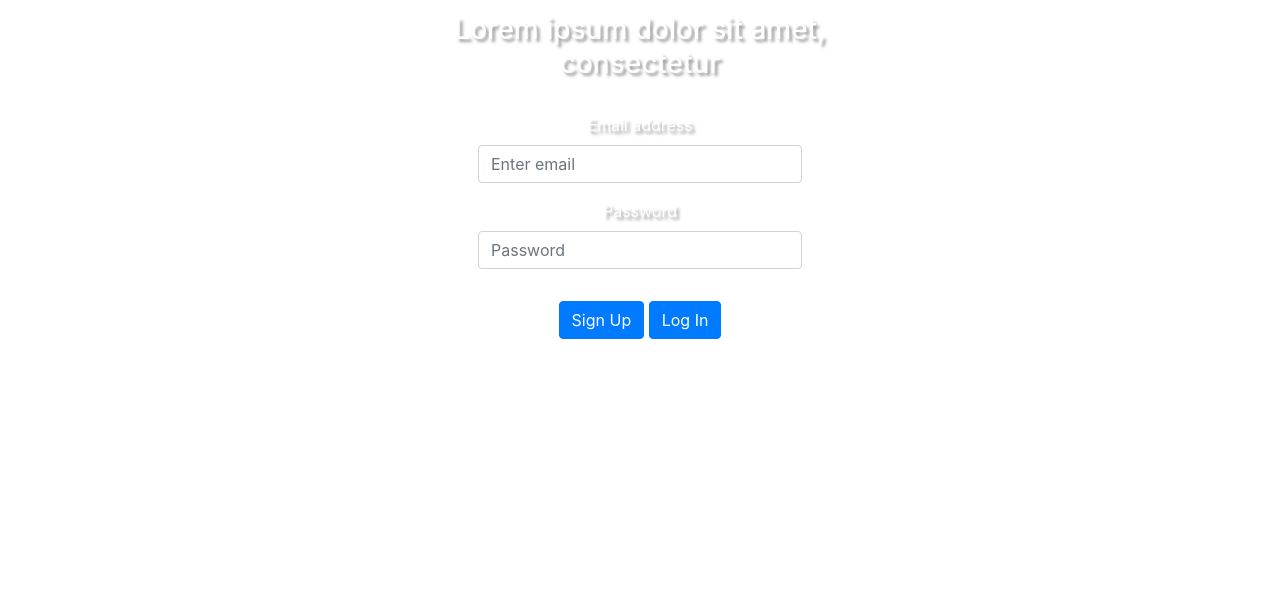
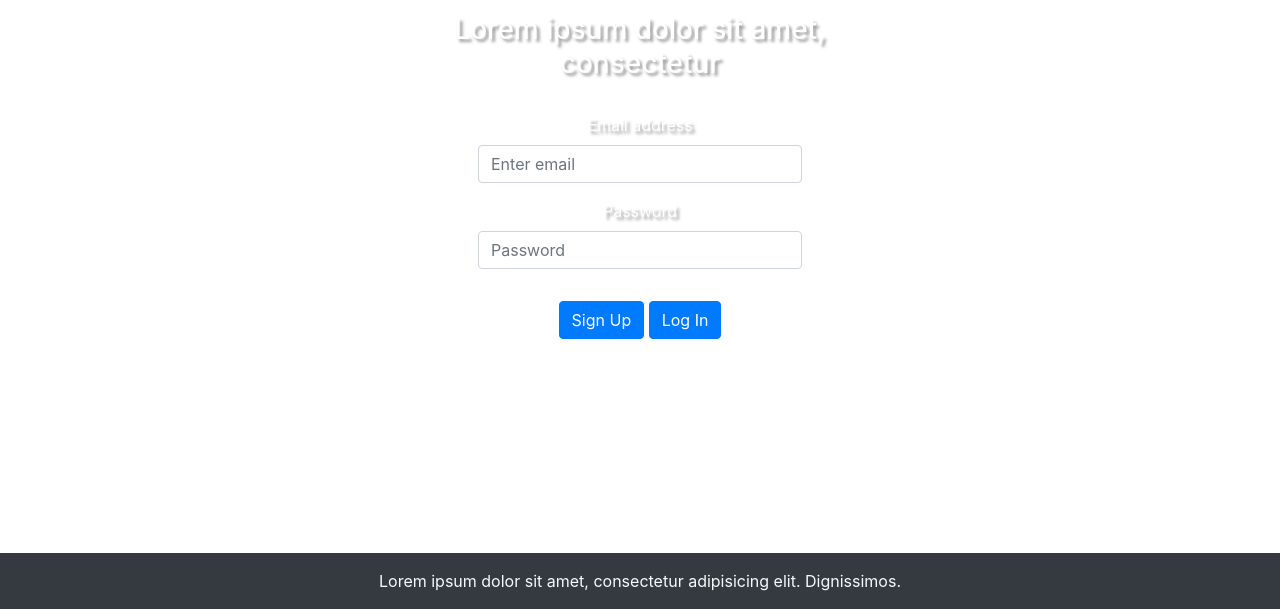
Before and after one commit to javazh005/git-rwd-project, a plain HTML site: page index.html in a window 1280 px wide. Shown: the part 353-962 px from the top of the page. Before the commit the page ends 906 px from the top, so only its background shows below. Drawn offline with nearby package versions, Linux system fonts and the light colour scheme.

Commit message:
add: add break section

```diff
--- a/index.html
+++ b/index.html
@@ -86,7 +86,7 @@
     </div>
 </div>
 <!-- break -->
-
+<div class="break text-center text-light bg-dark p-3">Lorem ipsum dolor sit amet, consectetur adipisicing elit. Dignissimos.</div>
 <!-- slider -->
 
 <!-- jobs -->
```
